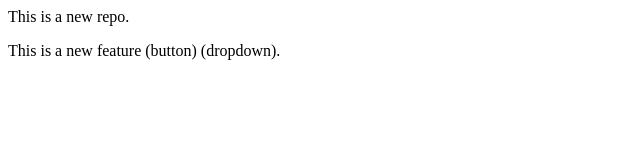
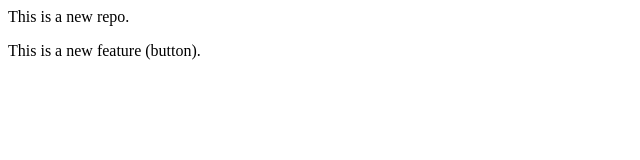
Before and after one commit to ShivnandanBasotra/localrepo, a plain HTML site: page index.html in a window 1280 px wide. Shown: the full height of the page, 0-640 px from the left. Drawn offline with Linux system fonts and the light colour scheme.

Commit message:
dropdown removed

```diff
--- a/index.html
+++ b/index.html
@@ -1,2 +1,2 @@
 <p>This is a new repo.</p>
-<p>This is a new feature (button) (dropdown).</p>
+<p>This is a new feature (button).</p>
```
